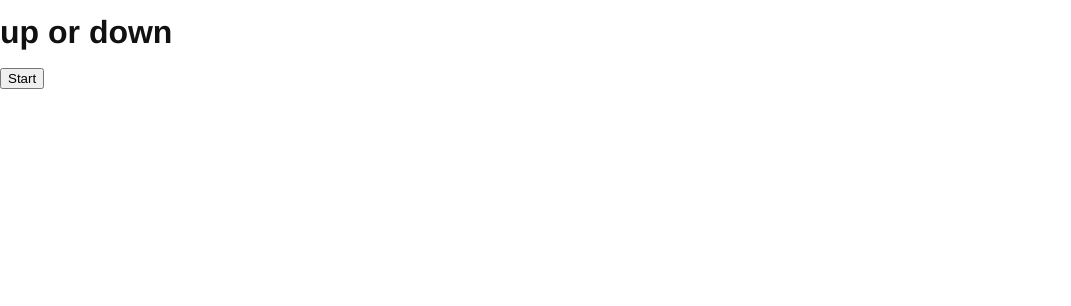
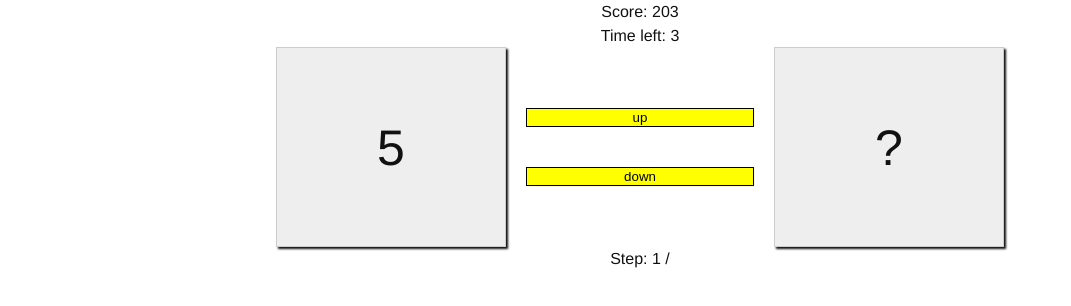
Before and after one commit to barkrrr/up-or-down, a plain HTML site: page index.html in a window 1280 px wide. Shown: the whole page, without its empty margins (0-1071 px from the left). Drawn offline with Linux system fonts and the light colour scheme.

Commit message:
added CSS and HTML

```diff
--- a/index.html
+++ b/index.html
@@ -10,7 +10,44 @@
 
 <body>
 
+<main class="game container">
+
+  <header>
+    <div class="score">
+      <span class="label">Score:</span>
+      <span class="value">203</span>
+    </div>
+    <div class="timer">
+      <span class="label">Time left:</span>
+      <span class="value">3</span>
+    </div>
+  </header>
+
+  <div class="deck">
+      <div class="card current-card">5</div>
+      <div class="actions">
+        <button class="up">up</button>
+        <button class="down">down</button>
+      </div>
+      <div class="card next-card">?</div>
+  </div>
+
+  <footer>
+    <p>
+      <span class="label">Step:</span>
+      <span class="label">1</span> / <span class="total-steps"></span>
+    </p>
+  </footer>
+
+</main>
+
+
+
+
+
+
+<!--
   <script src="up-or-down.js"></script>
-  <script src="game.js"></script>
+  <script src="game.js"></script> -->
 </body>
 </html>
--- a/up-or-down.css
+++ b/up-or-down.css
@@ -86,6 +86,91 @@ p {
   background-color: #fff;
 }
 
+.game {
+  text-align: center;
+  display: flex;
+  flex-direction: column;
+  height: 100%;
+}
+
+.game .score {
+
+}
+
+.game .label {
+
+}
+
+.game .value {
+
+}
+
+.game .timer {
+
+}
+
+.game .deck {
+  flex: 4;
+  display: flex;
+  align-items: center;
+}
+
+.game .card {
+  height: 200px;
+  line-height: 200px;
+  font-size: 50px;
+  border: 1px solid #ccc;
+  background-color: #eeeeee;
+  box-shadow: 2px 2px 2px
+}
+
+.game .current-card {
+  flex: 1;
+}
+
+.game .actions {
+  flex: 1;
+  display: flex;
+  flex-direction: column;
+  padding: 0 20px;
+}
+
+.game .actions button {
+  flex: 1;
+  height: 80px;
+  background-color: hsl(60, 100%, 50%);
+  margin: 20px 0;
+  border: 1px solid black;
+  cursor: pointer;
+}
+
+.game .actions button:hover {
+  background-color: hsl(60, 100%, 80%);
+}
+
+.game .actions button:active {
+  background-color: hsl(60, 100%, 40%);
+}
+
+.game .next-card {
+  flex: 1;
+}
+
+.game .up {
+
+}
+
+.game .down {
+
+}
+
+.game .footer {
+  flex: 1;
+  display: flex;
+  align-items: center;
+  justify-content: center;
+}
+
 /* ---- section ---- */
 
 
```
